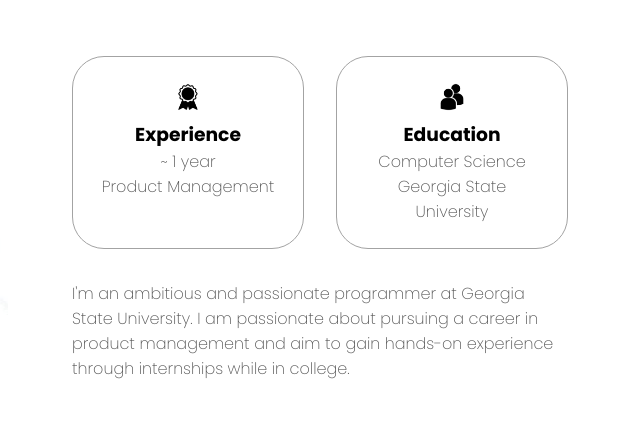
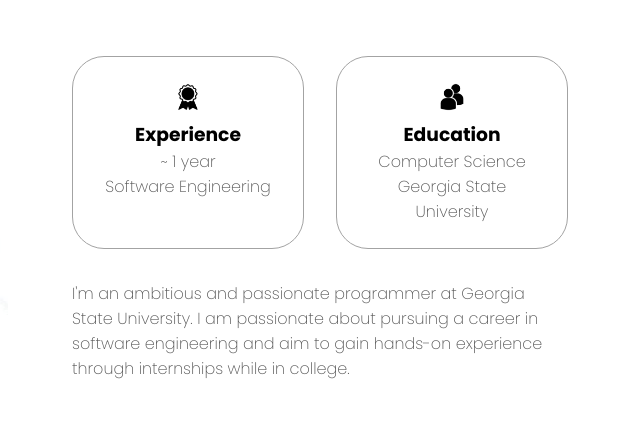
Before and after one commit to shalomobed/shalomobed-portfolio, a plain HTML site: page index.html in a window 1280 px wide. Shown: the part 1117-1548 px from the top of the page, 552-1192 px from the left. Drawn offline with Linux system fonts and the light colour scheme.

Commit message:
Update index.html

```diff
--- a/index.html
+++ b/index.html
@@ -74,7 +74,7 @@
                     <div class="details-container">
                         <img src="./assets/experience.png" alt="Experience icon" class="icon" />
                         <h3>Experience</h3>
-                        <p>~ 1 year<br />Product Management</p>
+                        <p>~ 1 year<br />Software Engineering</p>
                     </div>
                     <div class="details-container">
                         <img src="./assets/education.png" alt="Education icon" class="icon" />
@@ -85,9 +85,8 @@
                 <div class="text-container">
                     <p>
                         I'm an ambitious and passionate programmer at Georgia State University.
-                        I am passionate about pursuing a career in product management and aim to gain hands-on
-                        experience through
-                        internships while in college.
+                        I am passionate about pursuing a career in software engineering and aim to gain hands-on
+                        experience through internships while in college.
 
                     </p>
                 </div>
```
